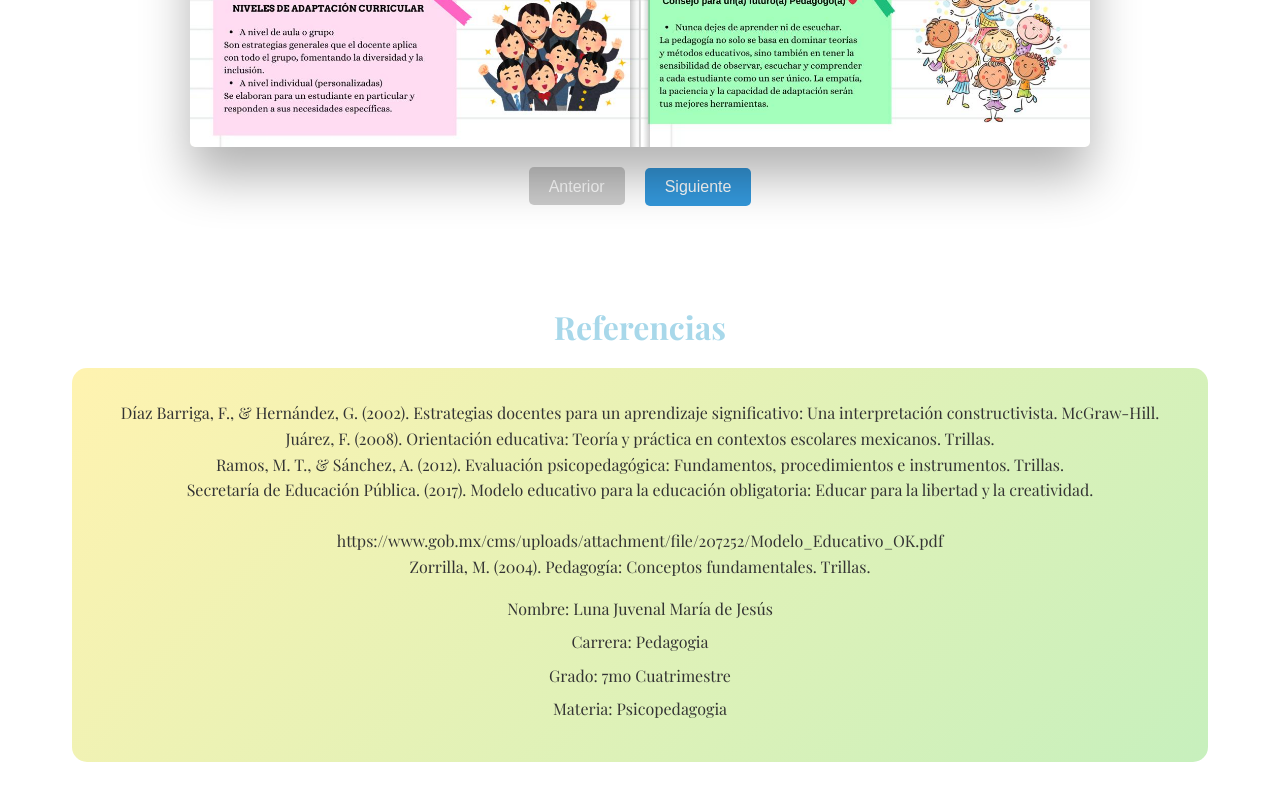
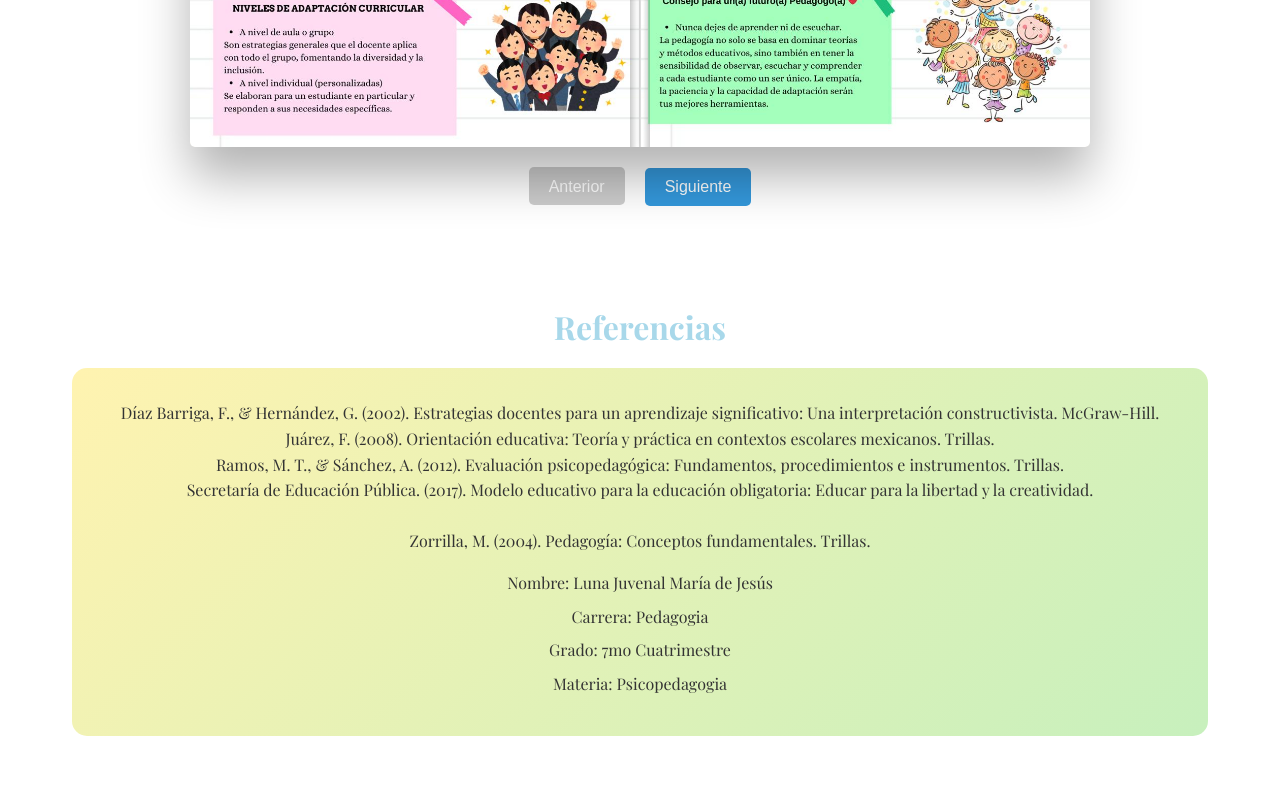
Before and after one commit to Alxnhx/meraki, a plain HTML site: page index.html in a window 1280 px wide. Shown: the part 1683-2483 px from the top of the page. Drawn offline with nearby package versions, Linux system fonts and the light colour scheme; a web font is replaced by a local one.

Commit message:
Update index.html

```diff
--- a/index.html
+++ b/index.html
@@ -89,7 +89,6 @@
       <p>Juárez, F. (2008). Orientación educativa: Teoría y práctica en contextos escolares mexicanos. Trillas.</p>
       <p>Ramos, M. T., & Sánchez, A. (2012). Evaluación psicopedagógica: Fundamentos, procedimientos e instrumentos. Trillas.</p>
       <p>Secretaría de Educación Pública. (2017). Modelo educativo para la educación obligatoria: Educar para la libertad y la creatividad.</p> <br>
-      <p>https://www.gob.mx/cms/uploads/attachment/file/207252/Modelo_Educativo_OK.pdf</p>
       <p>Zorrilla, M. (2004). Pedagogía: Conceptos fundamentales. Trillas.</p>
       <ul class="contact-list">
         <li>Nombre: Luna Juvenal María de Jesús </li>
```
